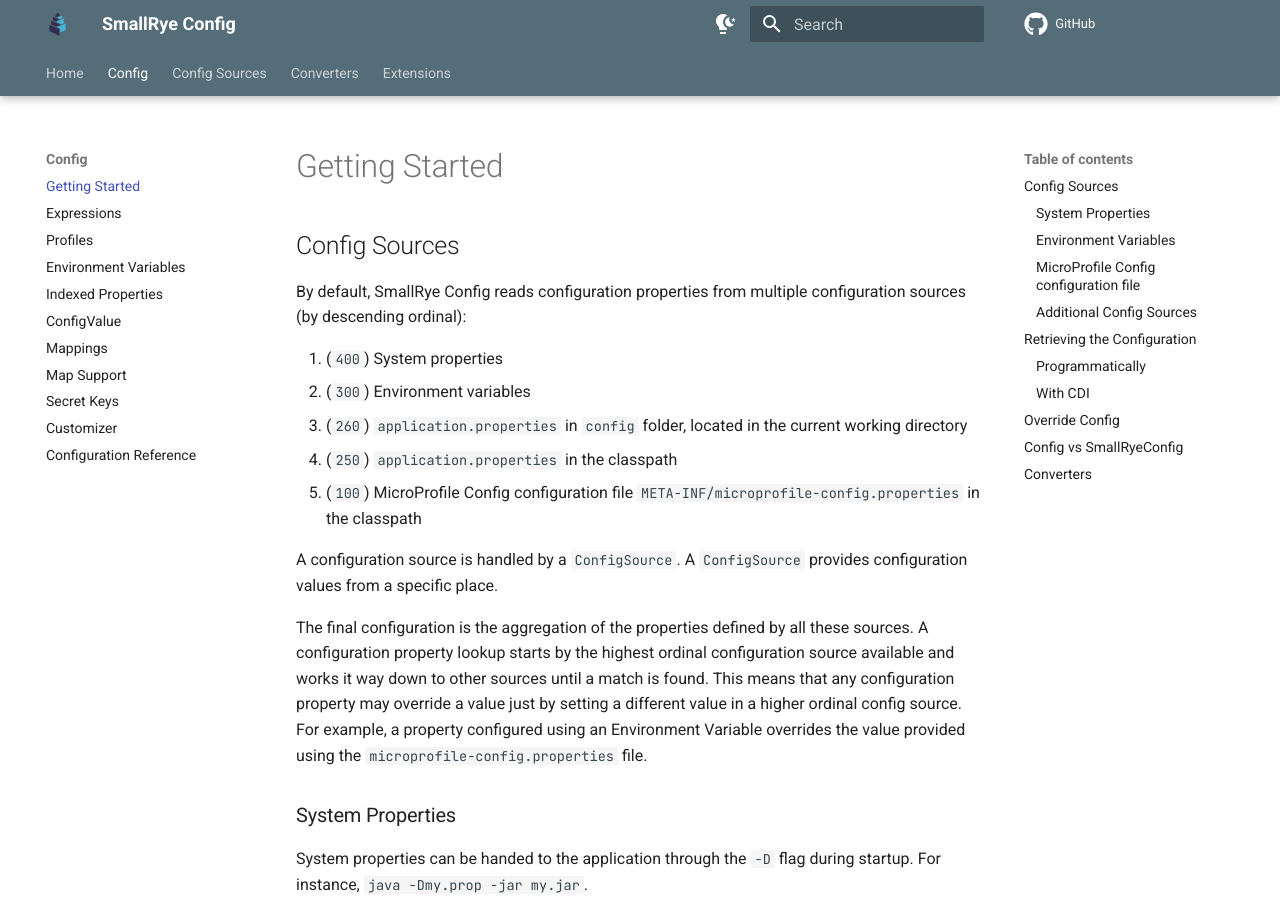
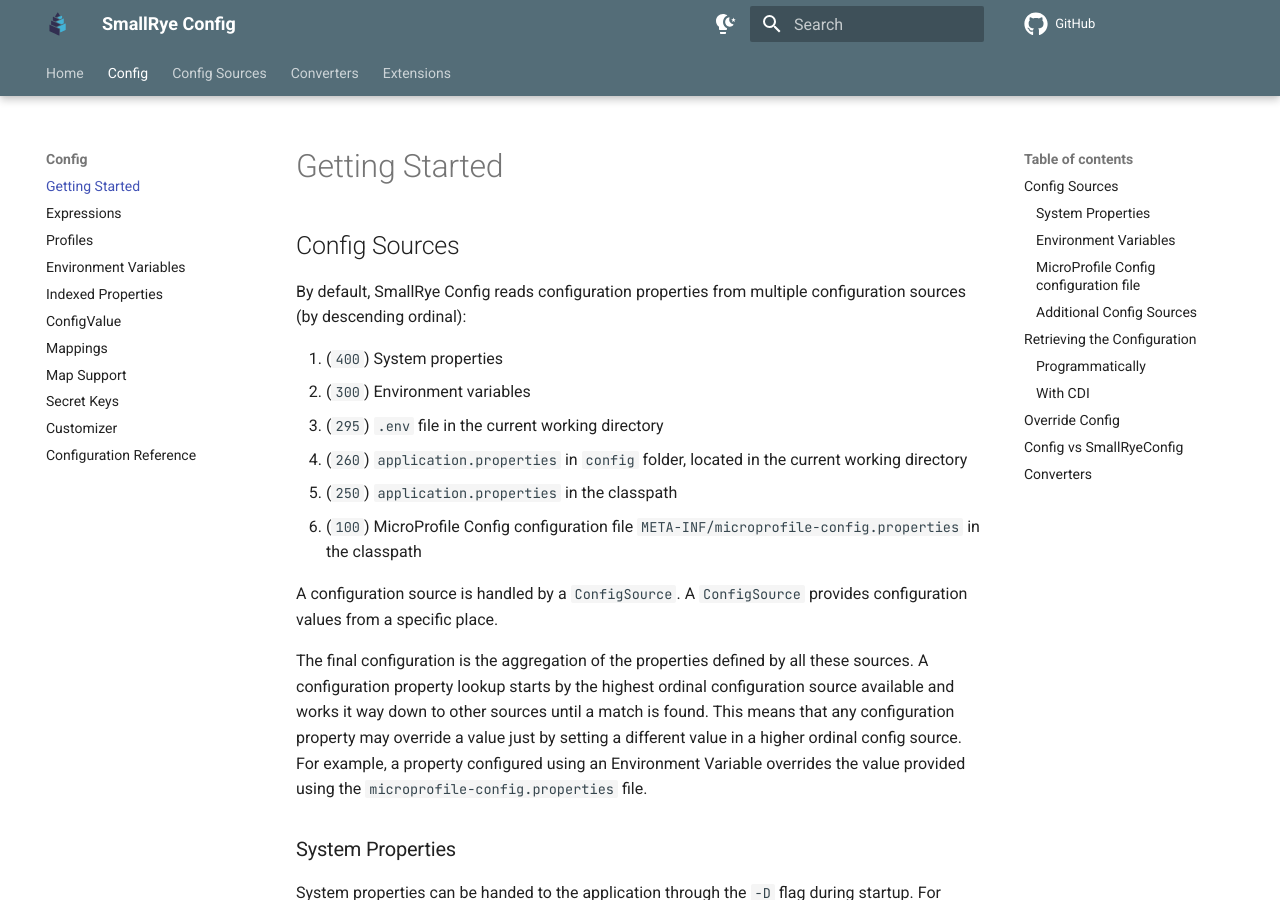
Before and after one commit to smallrye/smallrye-config, an MkDocs documentation site: the page built from documentation/src/main/docs/config/getting-started.md, in a window 1280 px wide and 900 px high. Built offline with MkDocs 1.6.1 and Material for MkDocs 9.7.7, drawn with Linux system fonts in a browser that asks for light colours; comment, search, counter and statistics services are not loaded; the version menu is left out.

```diff
--- a/documentation/src/main/docs/config/getting-started.md
+++ b/documentation/src/main/docs/config/getting-started.md
@@ -6,9 +6,10 @@ By default, SmallRye Config reads configuration properties from multiple configu
 
 1. (`400`) System properties
 2. (`300`) Environment variables
-3. (`260`) `application.properties` in `config` folder, located in the current working directory
-3. (`250`) `application.properties` in the classpath
-4. (`100`) MicroProfile Config configuration file `META-INF/microprofile-config.properties` in the classpath
+3. (`295`) `.env` file in the current working directory
+4. (`260`) `application.properties` in `config` folder, located in the current working directory
+5. (`250`) `application.properties` in the classpath
+6. (`100`) MicroProfile Config configuration file `META-INF/microprofile-config.properties` in the classpath
 
 A configuration source is handled by a `ConfigSource`. A `ConfigSource` provides configuration values from a specific
 place.
```
Also changed, not shown: 1 other file.
